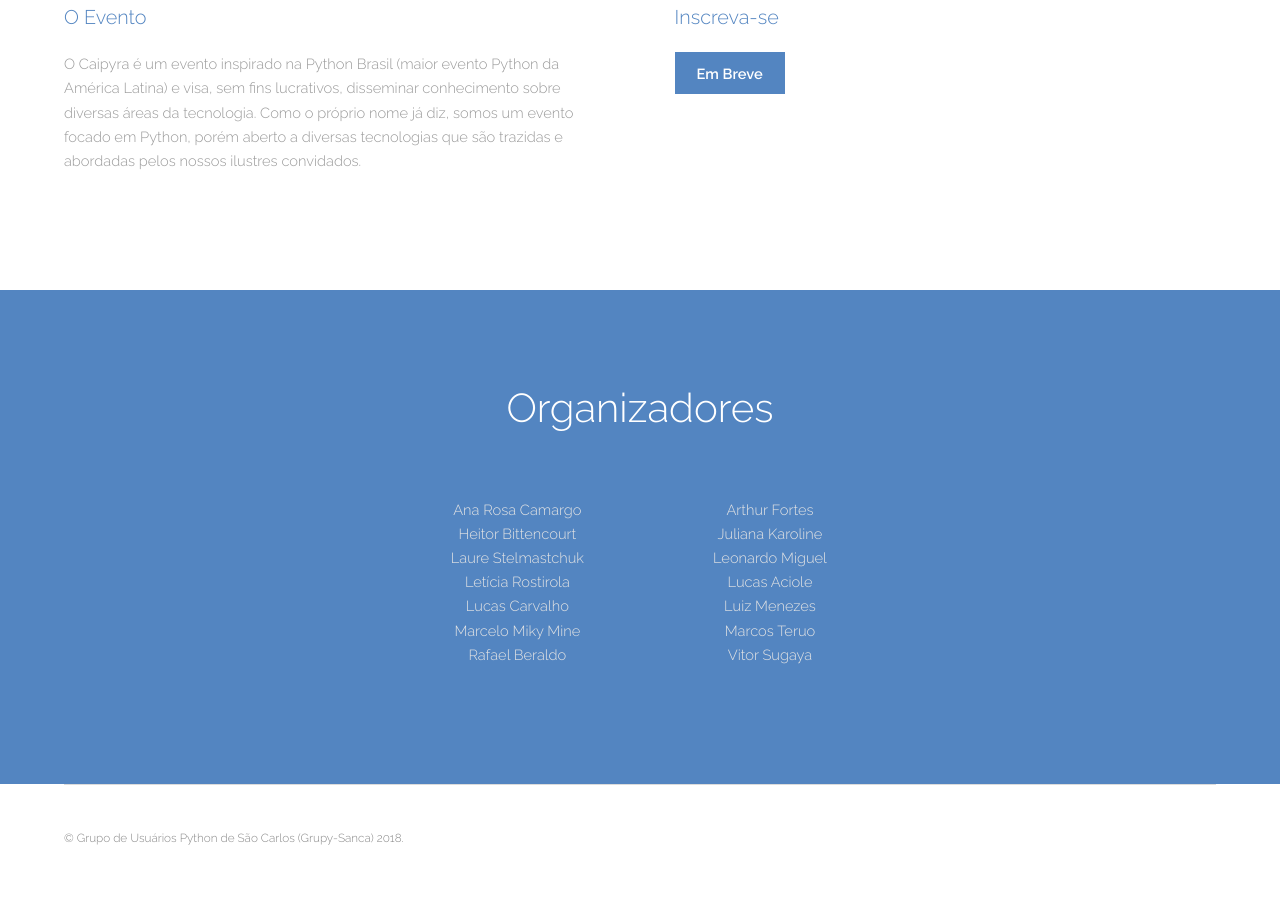
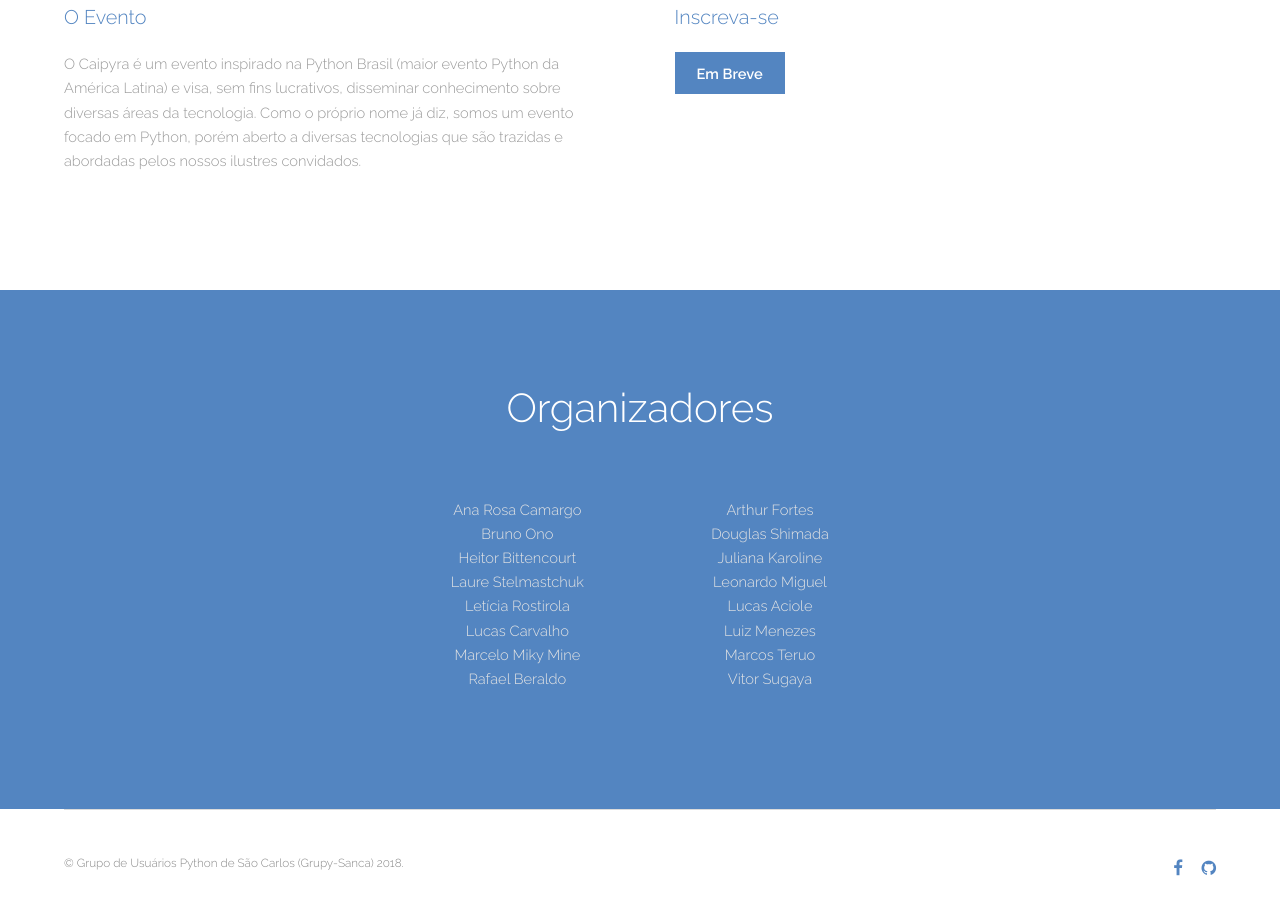
Before and after one commit to grupy-sanca/caipyra2018, a plain HTML site: page index.html in a window 1280 px wide. Shown: the part 710-1621 px from the top of the page. Before the commit the page ends 1582 px from the top, so only its background shows below. Drawn offline with Linux system fonts and the light colour scheme; files whose address does not match are found by name.

Commit message:
Change date for 5 days (22-26); Add new members; Add Ana's link github; Add 'target=_blank' in the links; Add Facebook and Github icons

```diff
--- a/index.html
+++ b/index.html
@@ -30,7 +30,7 @@
   <section id="banner">
     <img src="images/caipyra_logo_2016.png" alt="Caipyra Logo"/>
     <h1>O único evento de Python com Quentão e Paçoquinha!</h1>
-    <h2>23 e 24 de Junho de 2018 — São Carlos / SP</h2>
+    <h2>22 e 26 de Junho de 2018 — São Carlos / SP</h2>
   </section>
 
   <!-- One -->
@@ -120,24 +120,26 @@
             <ul class="meau align-center">
               <!-- Caso alguém queira colocar site pessoal! -->
               <!--li><a href="#">Ana Rosa Camargo</a></li-->
-              <li>Ana Rosa Camargo</li>
-              <li><a href="https://github.com/heitorPB">Heitor Bittencourt</a></li>
-              <li><a href="https://github.com/laurestk">Laure Stelmastchuk</a></li>
-              <li><a href="https://ladylovelace.github.io/">Letícia Rostirola</a></li>
-              <li><a href="https://github.com/zsinx6">Lucas Carvalho</a></li>
-              <li><a href="https://github.com/marcelomiky">Marcelo Miky Mine</a></li>
-              <li><a href="https://github.com/rberaldo">Rafael Beraldo</a></li>
+              <li><a href="https://github.com/ana-rosa" target="_blank">Ana Rosa Camargo</a></li>
+              <li>Bruno Ono</li>
+              <li><a href="https://github.com/heitorPB" target="_blank">Heitor Bittencourt</a></li>
+              <li><a href="https://github.com/laurestk" target="_blank">Laure Stelmastchuk</a></li>
+              <li><a href="https://ladylovelace.github.io/" target="_blank">Letícia Rostirola</a></li>
+              <li><a href="https://github.com/zsinx6" target="_blank">Lucas Carvalho</a></li>
+              <li><a href="https://github.com/marcelomiky" target="_blank">Marcelo Miky Mine</a></li>
+              <li><a href="https://github.com/rberaldo" target="_blank">Rafael Beraldo</a></li>
             </ul>
 
           </article>
           <article>
             <ul class="meau align-center">
-              <li><a href="https://github.com/ArthurFortes">Arthur Fortes</a></li>
-              <li><a href="https://github.com/julianaklulo">Juliana Karoline</a></li>
-              <li><a href="https://github.com/leonardoam">Leonardo Miguel</a></li>
-              <li><a href="https://github.com/lucasaciole/">Lucas Aciole</a></li>
-              <li><a href="https://github.com/lamenezes">Luiz Menezes</a></li>
-              <li><a href="https://github.com/nixware">Marcos Teruo</a></li>
+              <li><a href="https://github.com/ArthurFortes" target="_blank">Arthur Fortes</a></li>
+              <li>Douglas Shimada</li>
+              <li><a href="https://github.com/julianaklulo" target="_blank">Juliana Karoline</a></li>
+              <li><a href="https://github.com/leonardoam" target="_blank">Leonardo Miguel</a></li>
+              <li><a href="https://github.com/lucasaciole/" target="_blank">Lucas Aciole</a></li>
+              <li><a href="https://github.com/lamenezes" target="_blank">Luiz Menezes</a></li>
+              <li><a href="https://github.com/nixware" target="_blank">Marcos Teruo</a></li>
               <li>Vitor Sugaya</li>
             </ul>
 
@@ -163,11 +165,11 @@
         <div class="copyright">
           &copy; Grupo de Usuários Python de São Carlos (Grupy-Sanca) 2018.
         </div>
-        <!--ul class="icons">
-          <li><a href="#" class="icon fa-facebook"><span class="label">Facebook</span></a></li>
-          <li><a href="#" class="icon fa-twitter"><span class="label">Twitter</span></a></li>
-          <li><a href="#" class="icon fa-linkedin"><span class="label">linkedIn</span></a></li>
-          </ul-->
+        <ul class="icons">
+          <li><a href="https://www.facebook.com/grupysanca/" class="icon fa-facebook" target="_blank"><span class="label">Facebook</span></a></li>
+          <li><a href="https://github.com/grupy-sanca" class="icon fa-github" target="_blank"><span class="label">Github</span></a></li>
+          <!--li><a href="#" class="icon fa-linkedin"><span class="label">linkedIn</span></a></li-->
+          </ul>
       </div>
     </div>
   </footer>
```
